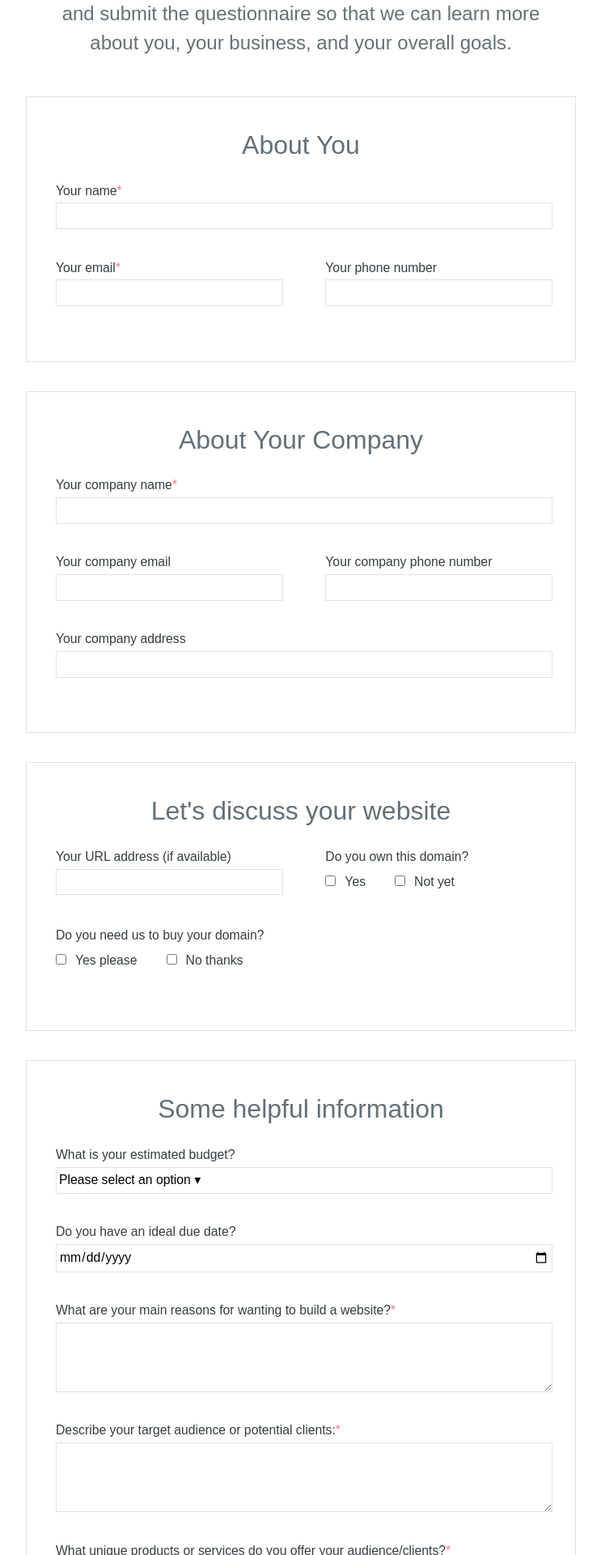
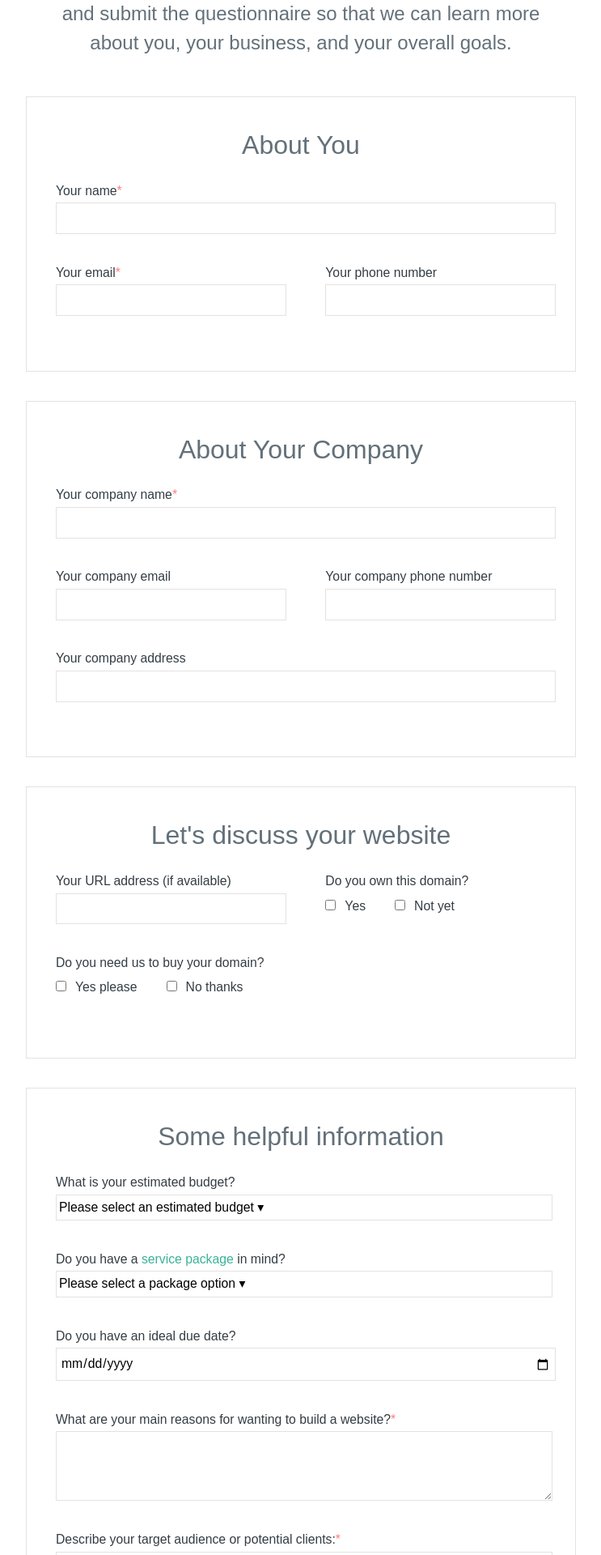
Before and after one commit to graymintmoon/graymintmoon.github.io, a Jekyll site: the page built from contact.md, in a window 1280 px wide. Shown: the part 334-2254 px from the top of the page at 81% size, without its empty margins (268-1011 px from the left). Built offline with Jekyll 4.4.1, drawn with Linux system fonts in a browser that asks for light colours; nearby versions of some CDN libraries; some web fonts are replaced.

Commit message:
user paths update

```diff
--- a/_sass/components/_form.scss
+++ b/_sass/components/_form.scss
@@ -50,8 +50,13 @@
 		width: 100%;
 		border: 1px solid $gray;
 		font-size: .875em;
-		padding: 2px 3px;
+		padding: 5px 5px;
+		background: $white;
 		margin-bottom: $spacing-unit;
+
+		&:focus {
+			border: 1px solid $jungle;
+		}
 	}
 
 	&_textarea {
--- a/_sass/layout/_page.scss
+++ b/_sass/layout/_page.scss
@@ -25,4 +25,21 @@
 			font-family: 'Benton Light', arial, sans-serif;
 		}
 	}
+
+	&_submit {
+		display: block;
+		background: $blue;
+		margin: 0 auto;
+		border: 1px solid $charcoal;
+		border-radius: 2px;
+		text-align: center;
+		max-width: 10em;
+		color: $dark;
+		padding: $spacing-unit / 4 $spacing-unit;
+		&:hover {
+			background: darken($blue, 10%);
+			color: $white;
+			cursor: pointer;
+		}
+	}
 }
--- a/contact.md
+++ b/contact.md
@@ -82,18 +82,30 @@
 			<h3 class="form_section_title text_center">Some helpful information</h3>
 			<label class="form_label" for="ideal-date">What is your estimated budget?</label>
 			<select name="budget" class="form_select">
-			  <option value="empty">Please select an option ▾</option>
+			  <option value="empty">Please select an estimated budget ▾</option>
 			  <option value="500">less than $500</option>
 			  <option value="700">less than $700</option>
 			  <option value="900">less than $900</option>
 			</select>
 
+			<label class="form_label" for="package-choice">Do you have a <a href="/services">service package</a> in mind?</label>
+			<select name="package-choice" class="form_select">
+			  <option value="empty">Please select a package option ▾</option>
+			  <option value="not-sure">I don't know yet</option>
+			  <option value="quarter">Quarter</option>
+			  <option value="half">Half</option>
+			  <option value="full">Full</option>
+			</select>
+
 			<label class="form_label" for="ideal-date">Do you have an ideal due date?</label>
 			<input class="form_input" id="idealDate" type="date" name="ideal-date">
+
 			<label class="form_label" for="website-reason">What are your main reasons for wanting to build a website?<span class="text_red">*</span></label>
 			<textarea class="form_textarea" rows="3" type="text" name="website-reason" required></textarea>
+
 			<label class="form_label" for="target-audience">Describe your target audience or potential clients:<span class="text_red">*</span></label>
 			<textarea class="form_textarea" rows="3" type="text" name="target-audience" required></textarea>
+
 			<label class="form_label" for="products-services">What unique products or services do you offer your audience/clients?<span class="text_red">*</span></label>
 			<textarea class="form_textarea" rows="3" type="text" name="products-services" required></textarea>
 
```
Also changed, not shown: index.md (+6 -2 lines), services.md (+7 -3 lines).
